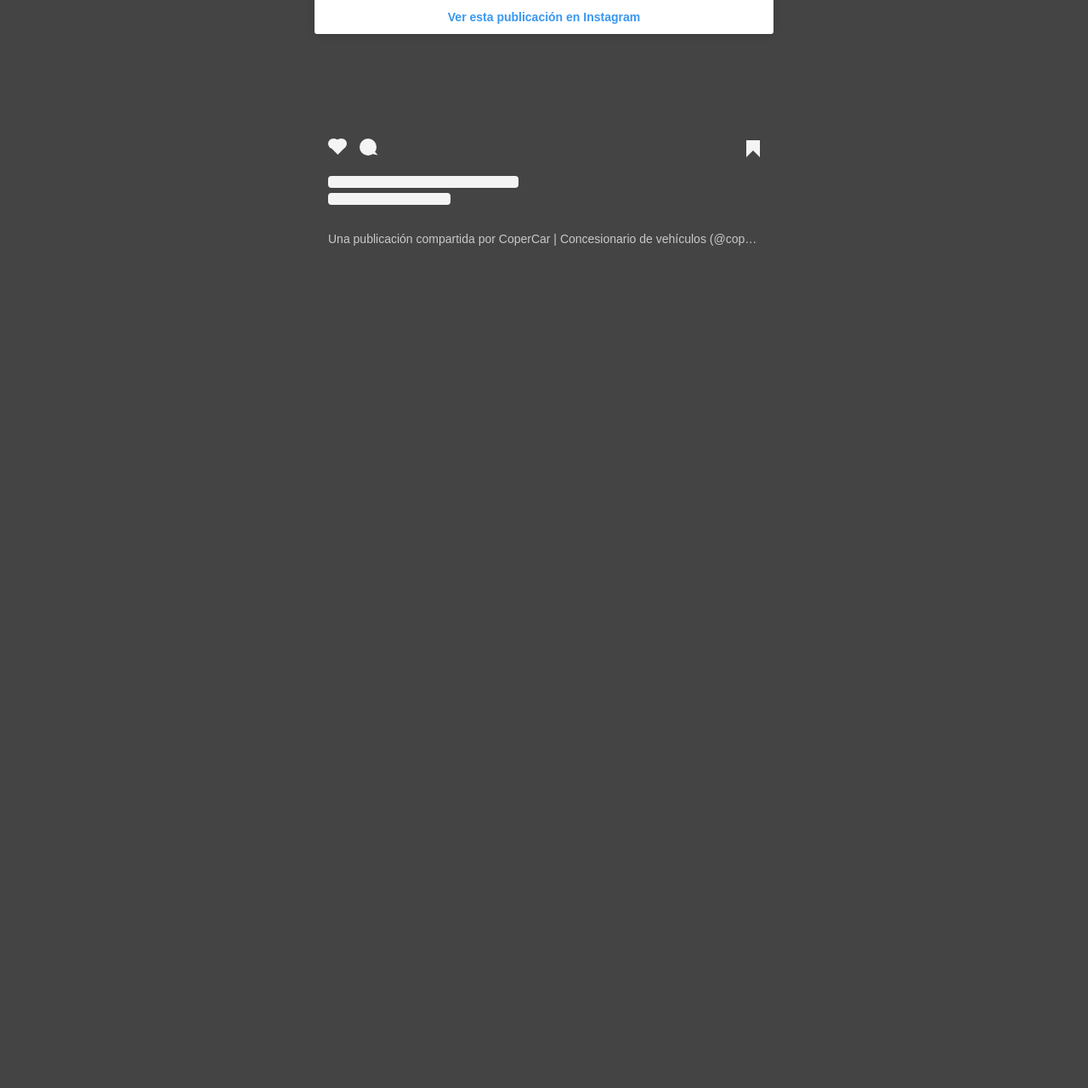
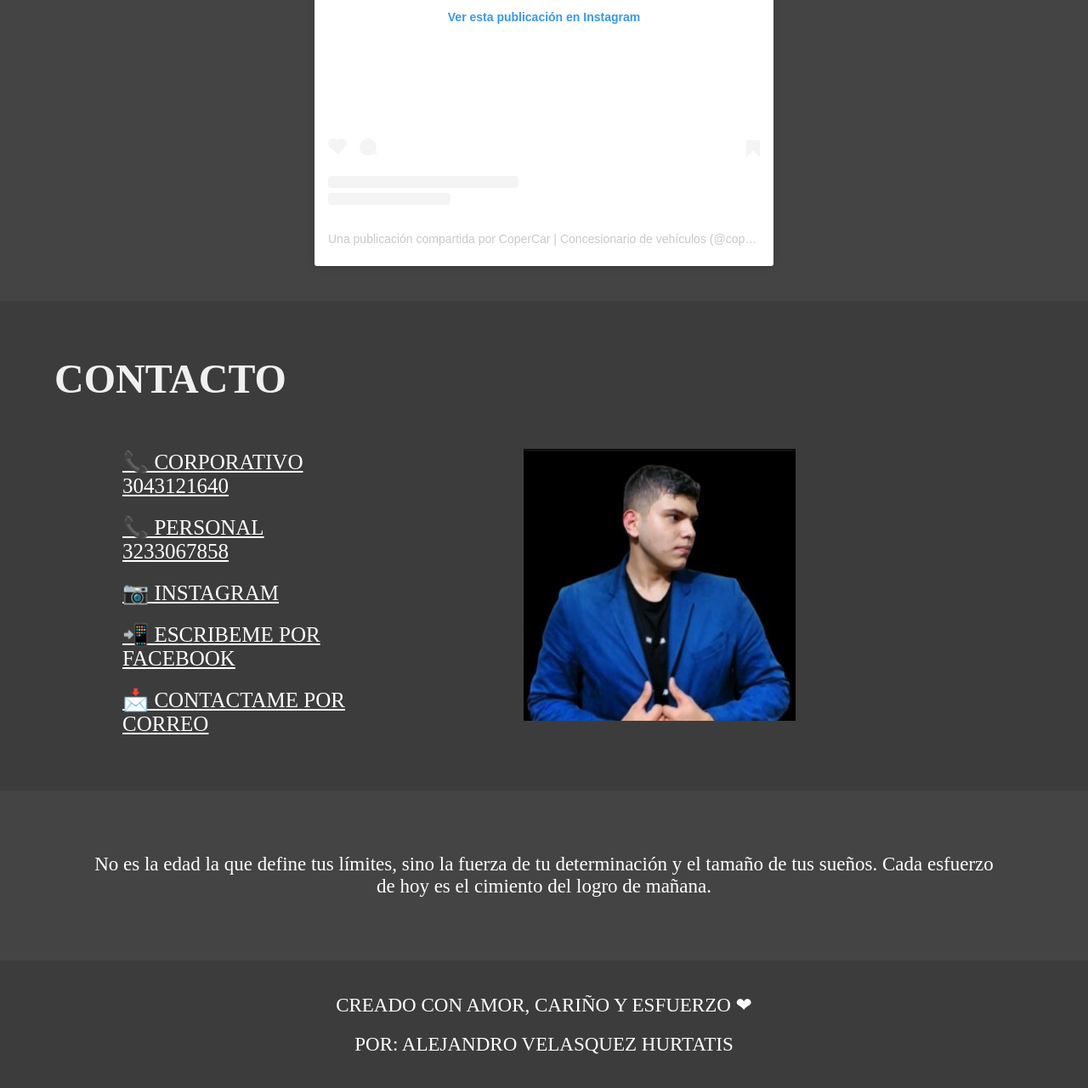
Before and after one commit to hurtatisz17/web1_velasquez_alejandro, a plain HTML site: page index.html in a window 1280 px wide. Shown: the part 4755-6035 px from the top of the page at 85% size. Before the commit the page ends 5068 px from the top, so only its background shows below. Drawn offline with Linux system fonts and the light colour scheme; a script that the page names is missing.

Commit message:
version 05

```diff
--- /dev/null
+++ b/css/contacto.css
@@ -0,0 +1,43 @@
+#contacto{
+padding: 2rem 2rem;
+background-color: #3d3c3c;
+}
+.contenido-contacto {
+  display:flex;
+  flex-direction: row;
+  justify-content: center;
+  align-items: center;
+}
+.contenido-contacto h2 {
+  font-size: 2rem;
+  margin-bottom: 1rem;
+}
+
+.contenido-contacto p {
+  max-width: 600px;
+  line-height: 1.6;
+}
+
+.contacto a{
+    display: block;
+    color: rgb(255, 255, 255);
+    font-size: 25px;
+    padding-left: 5rem;
+    margin-top: 20px;
+}
+.imagen-contacto{
+    width: 40%;
+    margin-left: 200px;
+      height: auto;
+  display: block;
+}
+
+@media (max-width: 769px) {
+    .contenido-contacto{
+        display: block;
+        flex-direction: column;
+    }
+    .imagen-contacto{
+        margin-top: 2rem;
+    }
+}
--- a/css/habilidades.css
+++ b/css/habilidades.css
@@ -27,8 +27,10 @@
 
 .contenedor-videos{
   display: flex;
+  flex-direction: column;
   justify-content: center;
-  height: 350px;
+  align-items: center;
+  height: auto;
 }
 .videos{
   height: 100%;
@@ -36,3 +38,14 @@
   display: block;
 
 }
+
+.frase{
+    padding: 100px;
+display: flex;
+  justify-content: center;
+  align-items: center;
+  height: 80px;
+}
+.frase p{
+    text-align: center;
+}
--- a/css/styles.css
+++ b/css/styles.css
@@ -1,4 +1,3 @@
-/* Reset básico */
 * {
   margin: 0;
   padding: 0;
@@ -62,7 +61,7 @@ nav ul li a {
 }
 
 nav ul li a:hover {
-  color: #ffd700;
+  color: #4597fb;
 }
 .menu-toggle {
   display: none;
@@ -134,7 +133,7 @@ span{
   nav ul {
     display: none;
     flex-direction: column;
-    background: #182848;
+    background: #6d6f71;
     padding: 20px;
     border-radius: 10px;
     margin-top: 10px;
@@ -150,3 +149,13 @@ span{
   }
 
 }
+
+footer{
+  width: 100vw;
+  height: 150px;
+  background-color: #3d3c3c;
+  display: flex;
+  flex-direction: column;
+  justify-content: center;
+  align-items: center;
+}
--- a/index.html
+++ b/index.html
@@ -2,23 +2,26 @@
 <html lang="es">
 <head>
     <title>Document</title>
+
+    <!-- links de los css necesarios -->
     <link rel="stylesheet" href="./css/styles.css">
     <link rel="stylesheet" href="css/estudios.css">
     <link rel="stylesheet" href="css/presentacion.css">
     <link rel="stylesheet" href="css/habilidades.css">
+    <link rel="stylesheet" href="css/contacto.css">
 </head>
 <body>
     <header>ALEJANDRO VELASQUEZ HURTATIS</header>
     <main>
     <nav>
 
-        <div class="menu-toggle" id="menu-toggle">☰</div>
+        <div class="menu-toggle" id="menu-toggle"> ☰ </div>
 
         <ul id="nav-list">
             <li><a href="#quienSoy">¿QUIEN SOY?</a></li>
             <li><a href="#estudios">ESTUDIOS Y LOGROS</a></li>
             <li><a href="#habilidades">HABILIDADES</a></li>
-            <li><a href="">CONTACTO</a></li>
+            <li><a href="#contacto">CONTACTO</a></li>
         </ul>
     </nav>
 
@@ -103,11 +106,45 @@
 </section>
     </section>
 
+    <section class="contacto" id="contacto">
+    <section id="contacto">
+        <h1>CONTACTO</h1>
+        <br></br>
+        <div class="contenido-contacto">
+            <div>
+                <a target="_blank" href="https://wa.me/573043121640">📞 CORPORATIVO 3043121640</a>
+
+                <a target="_blank" href="https://w.app/ui4csl">📞 PERSONAL 3233067858</a>
+
+                <a target="_blank" href="https://www.instagram.com/la_sucursal_de_los_autos/">📷 INSTAGRAM</a>
+
+                 <a target="_blank" href="https://www.facebook.com/share/19V7kpE3xD/?mibextid=wwXIfr">📲 ESCRIBEME POR FACEBOOK</a>
+
+                <a target="_blank" href="mailto:alejohurtatis2005@gmail.com">📩 CONTACTAME POR CORREO</a>
+            </div>
+
+
+               <div>
+                <img src="img/alejo 01.jpg" alt="fotoContacto" class="imagen-contacto">
+               </div>
 
 
 
+        </div>
+    </section>
+</section>
+
+<section class="frase">
+    <div>
+        <p >No es la edad la que define tus límites, sino la fuerza de tu determinación y el tamaño de tus sueños. Cada esfuerzo de hoy es el cimiento del logro de mañana.</p>
+    </div>
+</section>
 
 
+<footer>
+    <p>CREADO CON AMOR, CARIÑO Y ESFUERZO ❤</p>
+    <p>POR: ALEJANDRO VELASQUEZ HURTATIS</p>
+</footer>
 
     </main>
 
```
